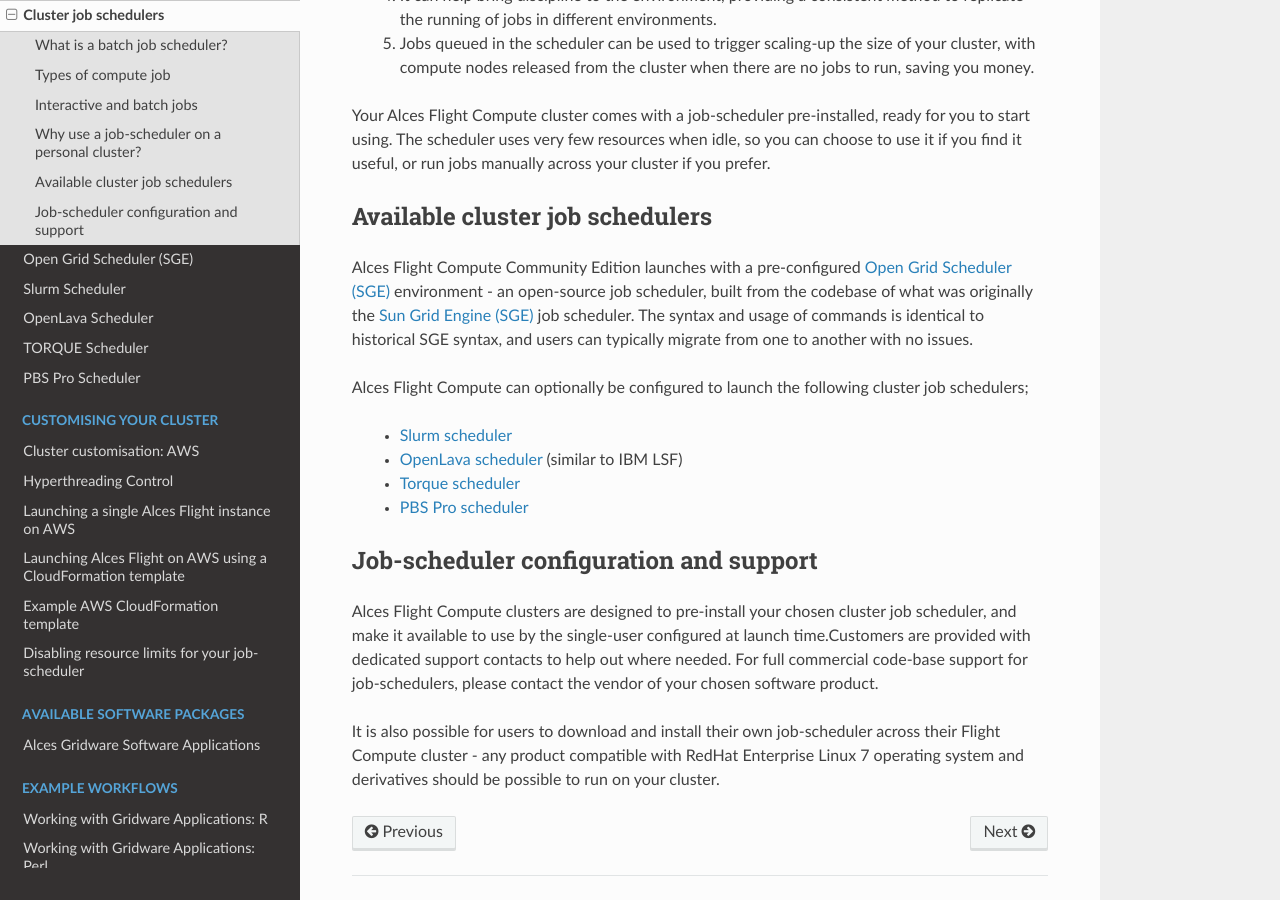
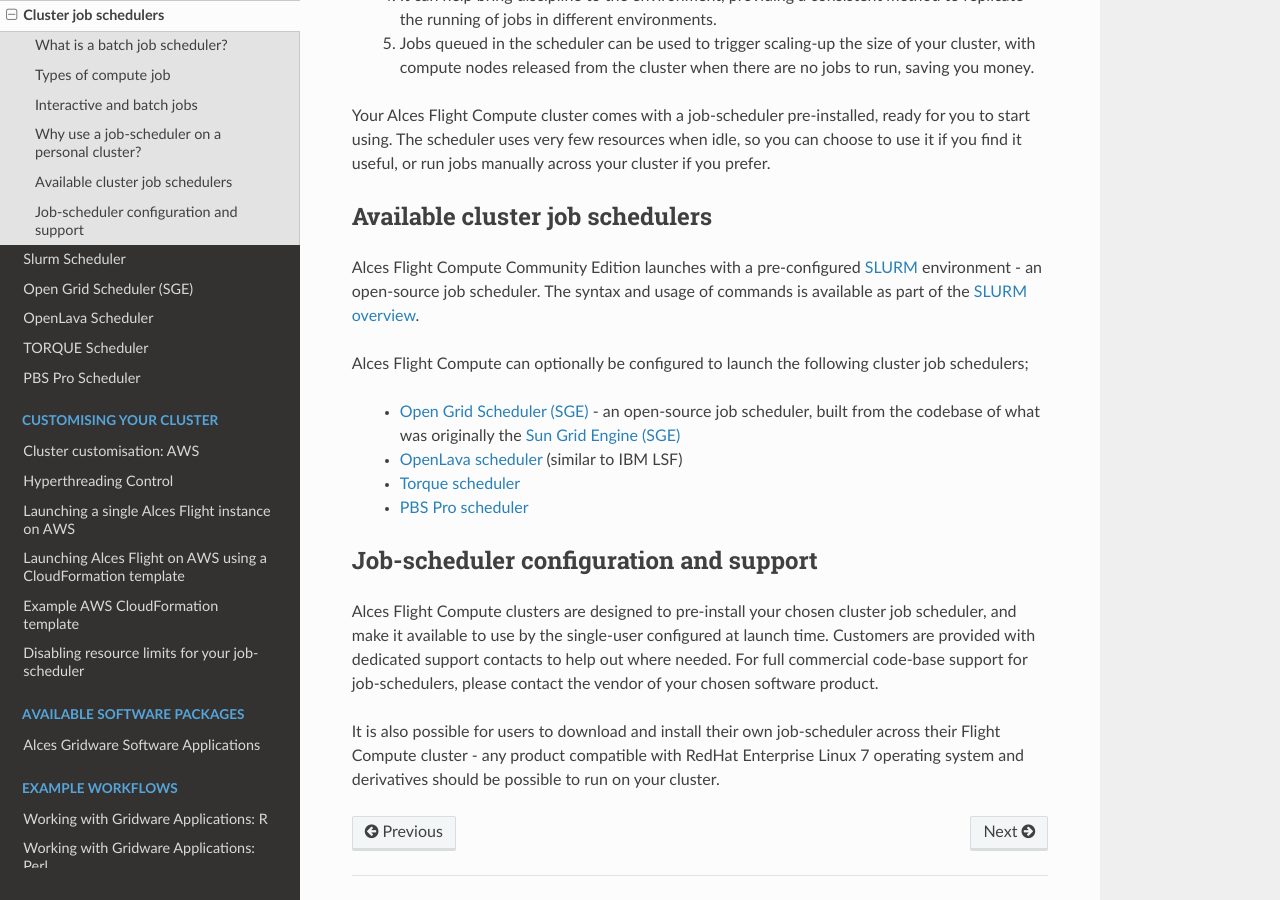
Before and after one commit to alces-software/flight-appliance-docs, a Sphinx documentation site: the page built from docs/source/jobschedulers/jobschedulers.rst, in a window 1280 px wide and 900 px high, scrolled down 2362 px. Built offline with Sphinx 7.4.7 and the Read the Docs theme 2.0.0, drawn with Linux system fonts in a browser that asks for light colours.

Commit message:
Moved SLURM to default scheduler

```diff
--- a/docs/source/index.rst
+++ b/docs/source/index.rst
@@ -63,8 +63,8 @@
    :name: schedulers
 
    jobschedulers/*
+   slurm/slurm
    sge/sge
-   slurm/slurm
    openlava/openlava
    torque/torque
    pbspro/pbspro
--- a/docs/source/jobschedulers/jobschedulers.rst
+++ b/docs/source/jobschedulers/jobschedulers.rst
@@ -65,11 +65,11 @@
 Available cluster job schedulers
 --------------------------------
 
-Alces Flight Compute Community Edition launches with a pre-configured `Open Grid Scheduler (SGE) <http://gridscheduler.sourceforge.net/>`_ environment - an open-source job scheduler, built from the codebase of what was originally the `Sun Grid Engine (SGE) <https://en.wikipedia.org/wiki/Oracle_Grid_Engine>`_ job scheduler. The syntax and usage of commands is identical to historical SGE syntax, and users can typically migrate from one to another with no issues.
+Alces Flight Compute Community Edition launches with a pre-configured `SLURM <https://slurm.schedmd.com/>`_ environment - an open-source job scheduler. The syntax and usage of commands is available as part of the `SLURM overview <https://slurm.schedmd.com/quickstart.html>`_.
 
 Alces Flight Compute can optionally be configured to launch the following cluster job schedulers;
 
- * `Slurm scheduler <http://slurm.schedmd.com/>`_
+ * `Open Grid Scheduler (SGE) <http://gridscheduler.sourceforge.net/>`_ - an open-source job scheduler, built from the codebase of what was originally the `Sun Grid Engine (SGE) <https://en.wikipedia.org/wiki/Oracle_Grid_Engine>`_
  * `OpenLava scheduler <http://www.openlava.org/>`_ (similar to IBM LSF)
  * `Torque scheduler <http://www.adaptivecomputing.com/products/open-source/torque/>`_
  * `PBS Pro scheduler <http://www.pbsworks.com/PBSProduct.aspx?n=PBS-Professional&c=Overview-and-Capabilities>`_
@@ -78,6 +78,6 @@
 Job-scheduler configuration and support
 ---------------------------------------
 
-Alces Flight Compute clusters are designed to pre-install your chosen cluster job scheduler, and make it available to use by the single-user configured at launch time.Customers are provided with dedicated support contacts to help out where needed. For full commercial code-base support for job-schedulers, please contact the vendor of your chosen software product.
+Alces Flight Compute clusters are designed to pre-install your chosen cluster job scheduler, and make it available to use by the single-user configured at launch time. Customers are provided with dedicated support contacts to help out where needed. For full commercial code-base support for job-schedulers, please contact the vendor of your chosen software product.
 
 It is also possible for users to download and install their own job-scheduler across their Flight Compute cluster - any product compatible with RedHat Enterprise Linux 7 operating system and derivatives should be possible to run on your cluster.
```
